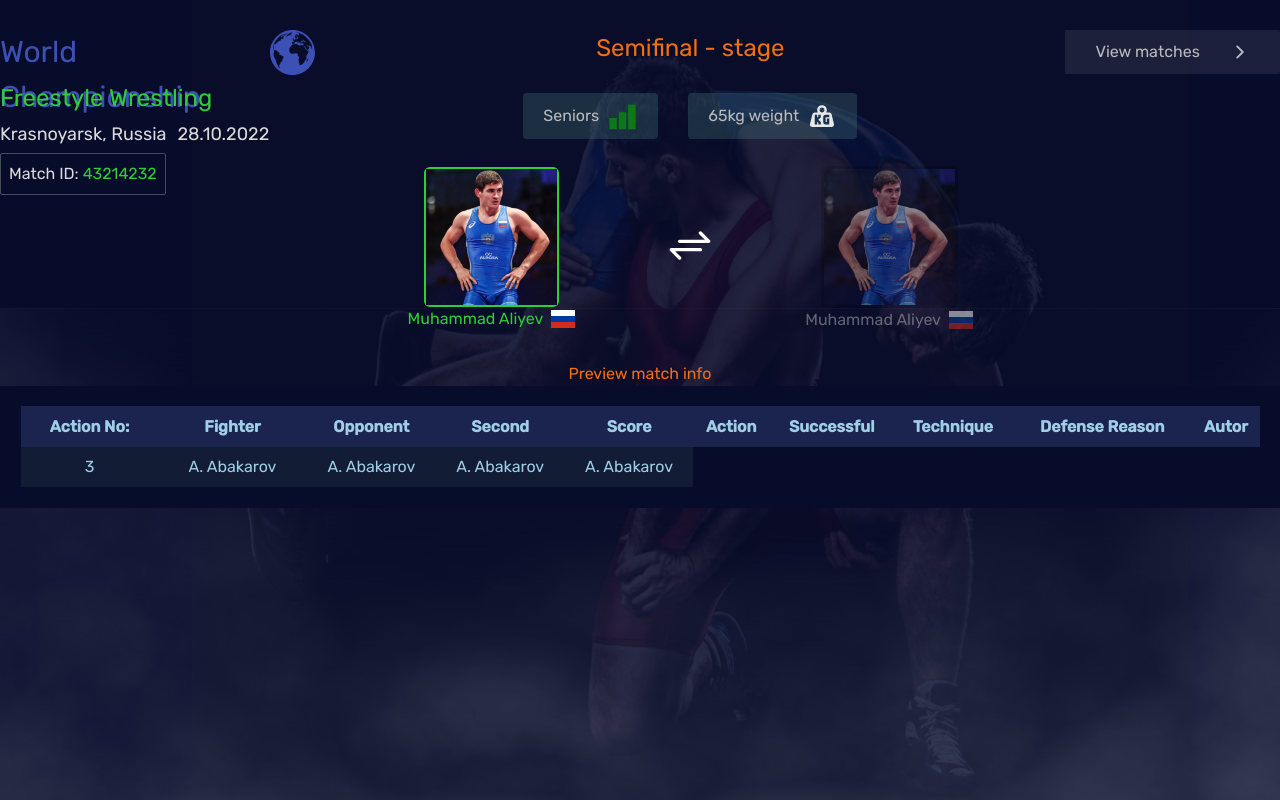
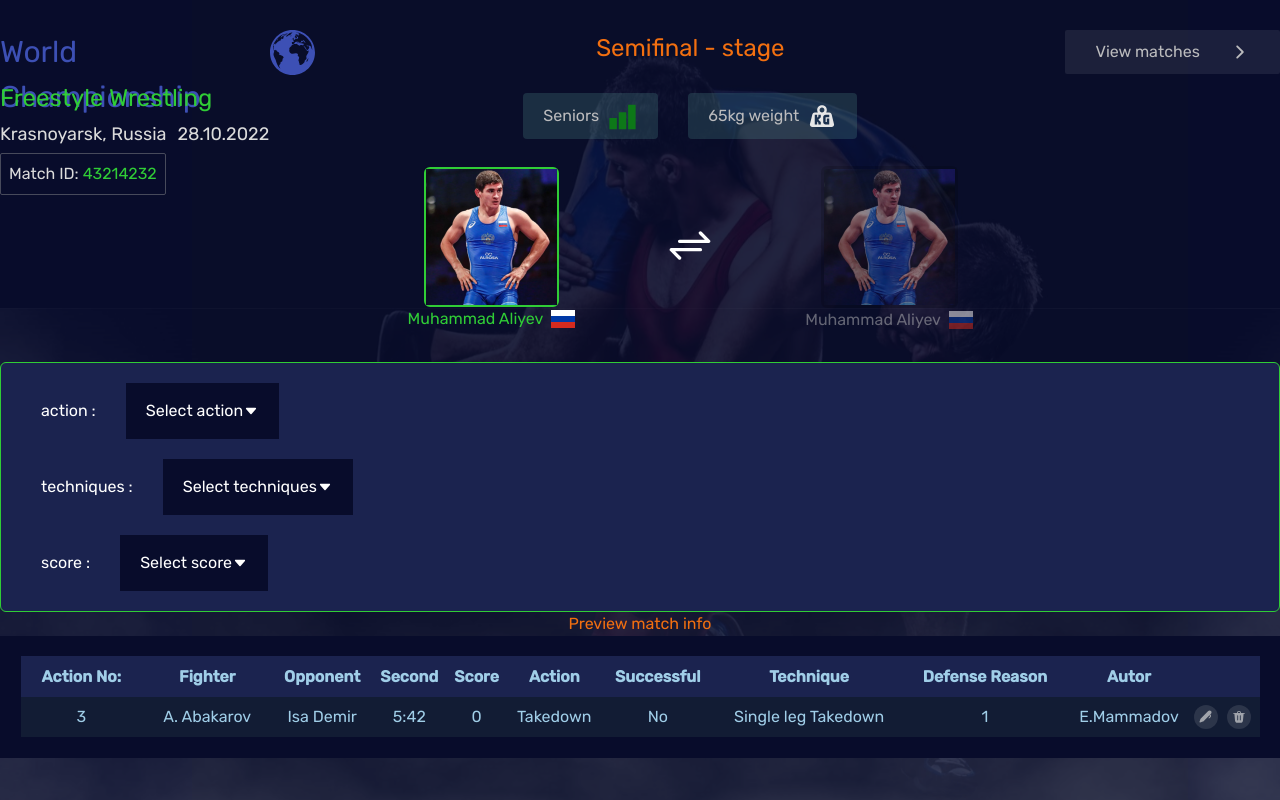
Before and after one commit to QssAnalytic/WrestlingDataFront, a React (Vite) app: page / in a window 1280 px wide. Built offline with nearby package versions, Linux system fonts and the light colour scheme.

Commit message:
table completed and form added, created components

```diff
--- a/index.html
+++ b/index.html
@@ -5,12 +5,9 @@
     <link rel="icon" type="image/svg+xml" href="/src/assets/logo.png" />
     <meta name="viewport" content="width=device-width, initial-scale=1.0" />
     <!-- Google Fonts CDN -->
-    <link rel="preconnect" href="https://fonts.googleapis.com" />
-    <link rel="preconnect" href="https://fonts.gstatic.com" crossorigin />
-    <link
-      href="https://fonts.googleapis.com/css2?family=Rubik:wght@400;500&display=swap"
-      rel="stylesheet"
-    />
+    <link rel="preconnect" href="https://fonts.googleapis.com">
+    <link rel="preconnect" href="https://fonts.gstatic.com" crossorigin>
+    <link href="https://fonts.googleapis.com/css2?family=Rubik:wght@300;400;500&display=swap" rel="stylesheet">
     <title>Wrestling Panel</title>
   </head>
   <body>
--- a/src/App.jsx
+++ b/src/App.jsx
@@ -1,46 +1,58 @@
 import React from "react";
 import Header from "./components/Header";
+import Table from "./components/Table";
+import { useState } from "react";
+import SelectBox from "./components/SelectBox";
 
 export default function App() {
+  const [openSelect, setOpenSelect] = useState({
+    action: false,
+    techniques: false,
+    score: false,
+  });
+
+  const toggleSelect = (e) => {
+    e.preventDefault();
+    setOpenSelect({
+      ...openSelect,
+      [e.currentTarget?.id]: !openSelect[e.currentTarget?.id],
+    });
+  };
+
   return (
     <>
       <Header />
       <main className="main">
         <div className="container m-auto">
           <div className="main-inner">
-            <div className="match-info">
-              <h4 className="text-wOrange text-center">Preview match info</h4>
-              <div className="match-table w-full bg-wMain p-5">
-                <table
-                  className="w-full"
-                  style={{ border:'1px solid transparent', borderCollapse: "collapse" }}
-                >
-                  <thead className="rounded-sm bg-wSecMain text-wText font-[400]">
-                    <tr>
-                      <th className="p-2">Action No:</th>
-                      <th>Fighter</th>
-                      <th>Opponent</th>
-                      <th>Second</th>
-                      <th>Score</th>
-                      <th>Action</th>
-                      <th>Successful</th>
-                      <th>Technique</th>
-                      <th>Defense Reason</th>
-                      <th>Autor</th>
-                    </tr>
-                  </thead>
-                  <tbody className="rounded-sm bg-[#121C34] text-wText font-[400]">
-                    <tr className="text-center">
-                      <td>3</td>
-                      <td className="p-2">A. Abakarov</td>
-                      <td>A. Abakarov</td>
-                      <td>A. Abakarov</td>
-                      <td>A. Abakarov</td>
-                    </tr>
-                  </tbody>
-                </table>
-              </div>
+            <div className="action-form text-white bg-wSecMain border border-wGreen rounded-md py-5 px-10">
+              <form className="w-full">
+                <div className="action-left basis-[40%] flex flex-col gap-5">
+                  <SelectBox
+                    toggleSelect={toggleSelect}
+                    openSelect={openSelect}
+                    id={"action"}
+                  />
+                  <SelectBox
+                    toggleSelect={toggleSelect}
+                    openSelect={openSelect}
+                    id={"techniques"}
+                  />
+                  <div className="left-bottom">
+                    <SelectBox
+                      toggleSelect={toggleSelect}
+                      openSelect={openSelect}
+                      id={"score"}
+                    />
+                    <div className="second-container">
+
+                    </div>
+                  </div>
+                </div>
+                <div className="action-right basis-[40%]"></div>
+              </form>
             </div>
+            <Table />
           </div>
         </div>
       </main>
--- /dev/null
+++ b/src/components/Row.jsx
@@ -0,0 +1,32 @@
+import React from "react";
+import deleteIcon from '../assets/delete.svg';
+import editIcon from '../assets/edit.svg'
+
+export default function Row() {
+  return (
+    <>
+      <tr className="text-center">
+        <td>3</td>
+        <td className="p-2">A. Abakarov</td>
+        <td>Isa Demir</td>
+        <td>5:42</td>
+        <td>0</td>
+        <td>Takedown</td>
+        <td>No</td>
+        <td>Single leg Takedown</td>
+        <td>1</td>
+        <td>E.Mammadov</td>
+        <td>
+          <button className="w-[1.5rem] h-[1.5rem] flex items-center rounded-3xl p-[5px] bg-[#2C354A]">
+            <img src={editIcon} alt="edit" />
+          </button>
+        </td>
+        <td>
+          <button className="w-[1.5rem] h-[1.5rem] flex items-center rounded-3xl p-[5px] bg-[#2C354A]">
+            <img src={deleteIcon} alt="delete" />
+          </button>
+        </td>
+      </tr>
+    </>
+  );
+}
--- /dev/null
+++ b/src/components/SelectBox.jsx
@@ -0,0 +1,34 @@
+import React from "react";
+import { IoCaretDownOutline } from "react-icons/io5";
+
+
+export default function SelectBox({toggleSelect, openSelect, id}) {
+  return (
+    <>
+      <div className="select-action flex items-center rounded w-[40%] gap-[1.88rem]">
+        <label htmlFor="action">{id} :</label>
+        <div
+          className="select-box flex justify-between cursor-pointer bg-wMain px-5 py-4 relative"
+          id={id}
+          onClick={toggleSelect}
+        >
+          <p>Select {id}</p>
+          <button className="down-select" id="action" onClick={toggleSelect}>
+            <IoCaretDownOutline />
+          </button>
+          <div
+            className={`drop-select-box absolute top-14 w-full font-light left-0 ${
+              !openSelect[id] ? "hidden" : "block"
+            }`}
+          >
+            <ul>
+              <li className="select-item bg-[#2E4E8F] py-4 px-5">Takedown</li>
+              <li className="select-item bg-[#2E4E8F] py-4 px-5">Takedown</li>
+              <li className="select-item bg-[#2E4E8F] py-4 px-5">Takedown</li>
+            </ul>
+          </div>
+        </div>
+      </div>
+    </>
+  );
+}
--- /dev/null
+++ b/src/components/Table.jsx
@@ -0,0 +1,40 @@
+import React from "react";
+import Row from "./Row";
+
+export default function Table() {
+  return (
+    <>
+      <div className="match-info">
+        <h4 className="text-wOrange text-center">Preview match info</h4>
+        <div className="match-table w-full bg-wMain p-5">
+          <table
+            className="w-full"
+            style={{
+              border: "1px solid transparent",
+              borderCollapse: "collapse",
+            }}
+          >
+            <thead className="rounded-sm bg-wSecMain text-wText font-[400]">
+              <tr>
+                <th className="p-2">Action No:</th>
+                <th>Fighter</th>
+                <th>Opponent</th>
+                <th>Second</th>
+                <th>Score</th>
+                <th>Action</th>
+                <th>Successful</th>
+                <th>Technique</th>
+                <th>Defense Reason</th>
+                <th>Autor</th>
+                <th colSpan="2"></th>
+              </tr>
+            </thead>
+            <tbody className="rounded-sm bg-[#121C34] text-wText font-[400]">
+              <Row />
+            </tbody>
+          </table>
+        </div>
+      </div>
+    </>
+  );
+}
```
Also changed, not shown: src/assets/delete.svg (added), src/assets/edit.svg (added).
